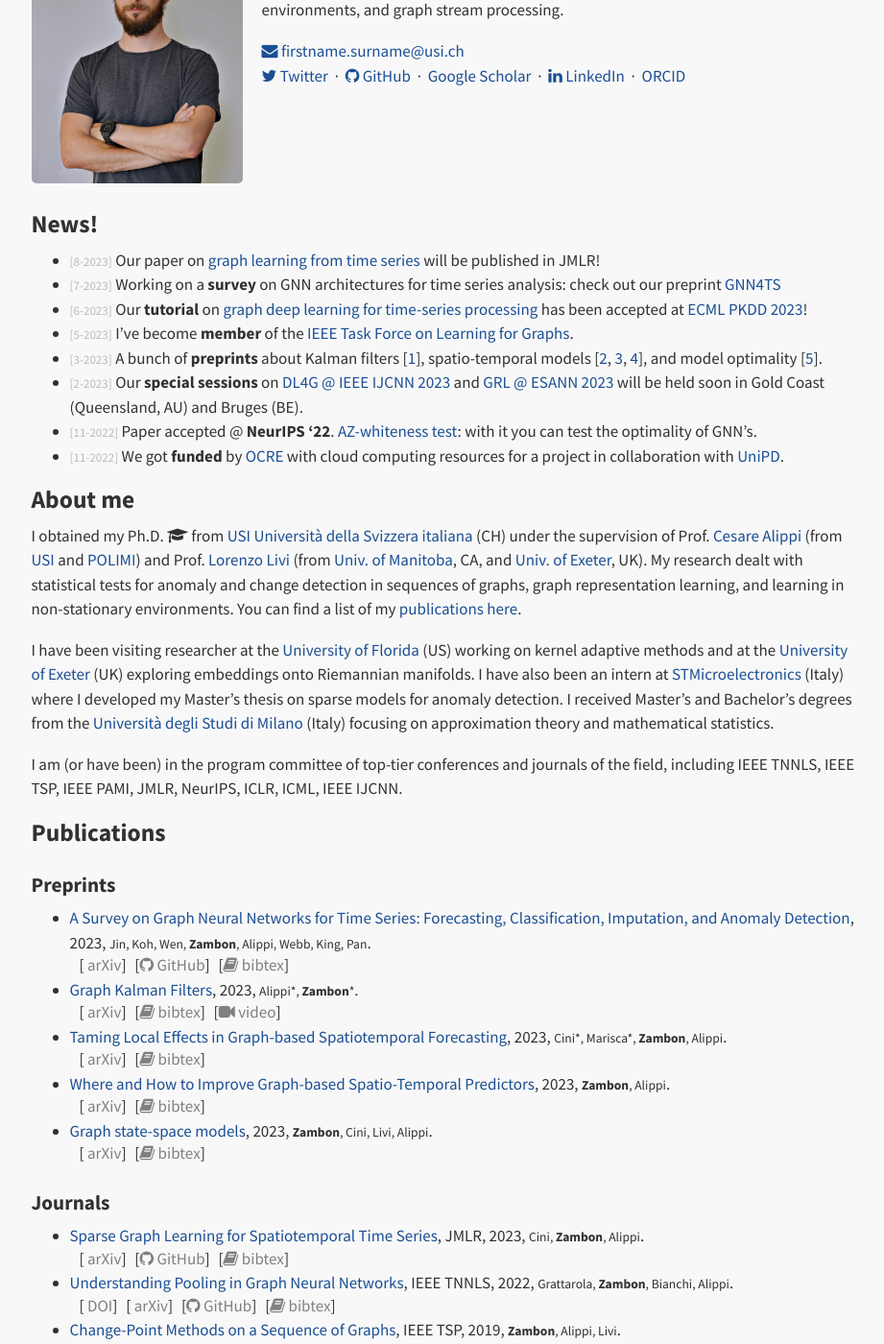
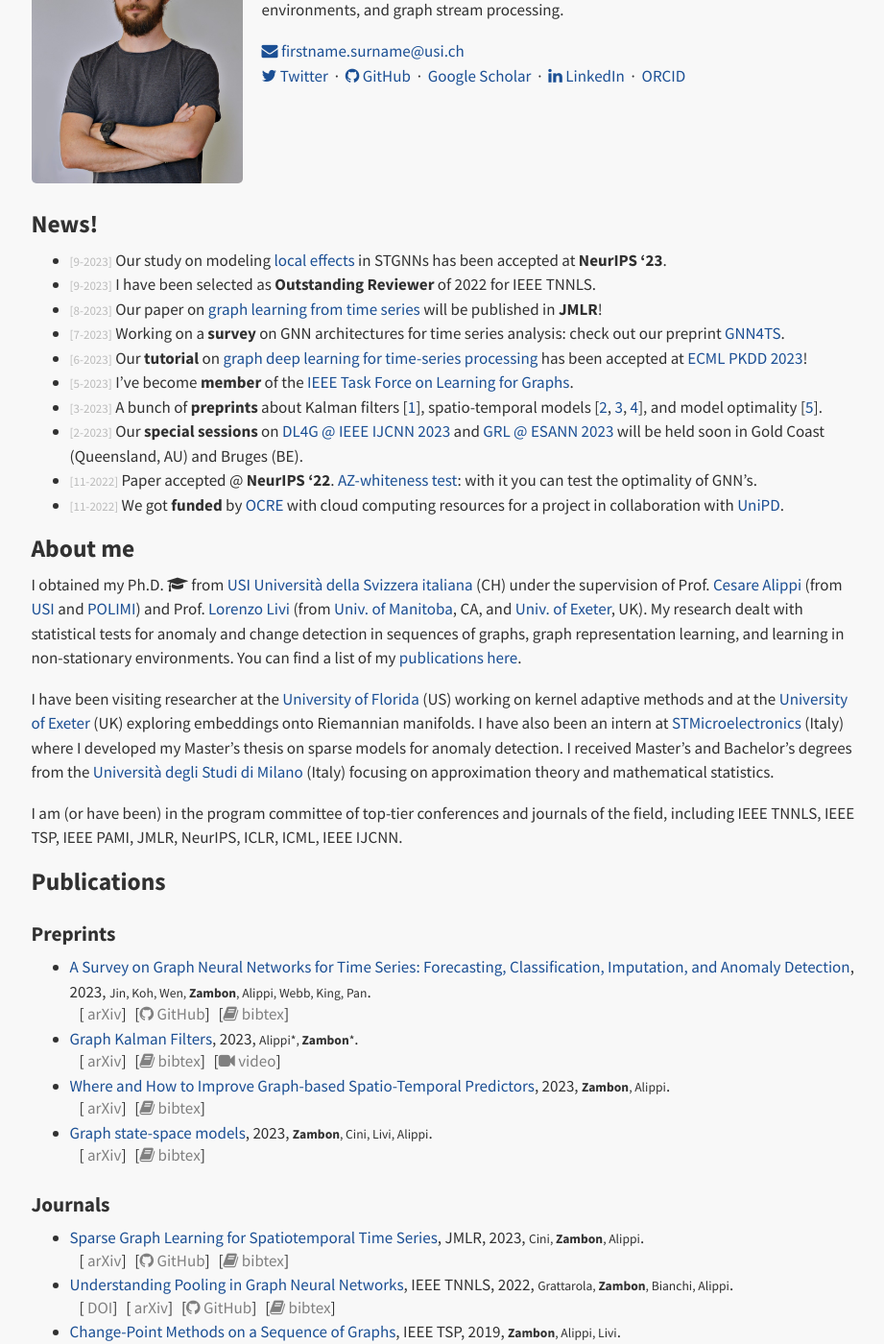
Before and after one commit to dzambon/dzambon.github.io, a Jekyll site: the page built from index.md, in a window 1280 px wide and 1400 px high, scrolled down 293 px. Shown: the whole window at 96% size, without its empty margins (174-1095 px from the left). Built offline with Jekyll 4.4.1, drawn with Linux system fonts in a browser that asks for light colours; a style sheet for code colours, icons or effects is not loaded; some of the changed text lies outside the part shown.

Commit message:
added accepted paper at neurips

```diff
--- a/_data/news.yaml
+++ b/_data/news.yaml
@@ -1,9 +1,15 @@
+-
+   date: 9-2023
+   msg: 'Our study on modeling [local effects](#cini2023taming) in STGNNs has been accepted at **NeurIPS ''23**.'
+-
+   date: 9-2023
+   msg: 'I have been selected as **Outstanding Reviewer** of 2022 for IEEE TNNLS.'
 -
    date: 8-2023
-   msg: 'Our paper on [graph learning from time series](#cini2022sparse) will be published in JMLR!'
+   msg: 'Our paper on [graph learning from time series](#cini2022sparse) will be published in **JMLR**!'
 -
    date: 7-2023
-   msg: 'Working on a **survey** on GNN architectures for time series analysis: check out our preprint [GNN4TS](https://arxiv.org/abs/2307.03759)'
+   msg: 'Working on a **survey** on GNN architectures for time series analysis: check out our preprint [GNN4TS](https://arxiv.org/abs/2307.03759).'
 -
    date: 6-2023
    msg: 'Our **tutorial** on [graph deep learning for time-series processing](https://gmlg.ch/tutorials/graph-based-processing/ecml-2023) has been accepted at [ECML PKDD 2023](https://2023.ecmlpkdd.org/)!'
--- a/_data/papers.yaml
+++ b/_data/papers.yaml
@@ -42,10 +42,11 @@
     author: "Cini, Andrea and Marisca, Ivan and Zambon, Daniele and Alippi, Cesare"
     short_author: "Cini*, Marisca*, Zambon, Alippi"
     year: 2023
-    bibtex: "@misc{cini2023taming, doi={10.48550/ARXIV.2302.04071}, url={https://arxiv.org/abs/2302.04071}, author={Cini, Andrea and Marisca, Ivan and Zambon, Daniele and Alippi, Cesare}, keywords={Machine Learning (cs.LG), Artificial Intelligence (cs.AI), FOS: Computer and information sciences, FOS: Computer and information sciences}, title={Taming Local Effects in Graph-based Spatiotemporal Forecasting}, publisher={arXiv}, year={2023}, copyright={arXiv.org perpetual, non-exclusive license} }"
+    bibtex: "@inproceedings{cini2023taming, doi={10.48550/ARXIV.2302.04071}, url={https://arxiv.org/abs/2302.04071}, author={Cini, Andrea and Marisca, Ivan and Zambon, Daniele and Alippi, Cesare}, booktitle={Advances in Neural Information Processing Systems}, keywords={Machine Learning (cs.LG), Artificial Intelligence (cs.AI), FOS: Computer and information sciences, FOS: Computer and information sciences}, title={Taming Local Effects in Graph-based Spatiotemporal Forecasting}, publisher={arXiv}, year={2023}, copyright={arXiv.org perpetual, non-exclusive license} }"
     arxiv_id: "2302.04071"
-    type: preprint
+    type: conference
     url: "https://arxiv.org/abs/2302.04071"
+    short_venue: "NeurIPS"
  -
     id: zambon2023where
     title: "Where and How to Improve Graph-based Spatio-Temporal Predictors"
```
